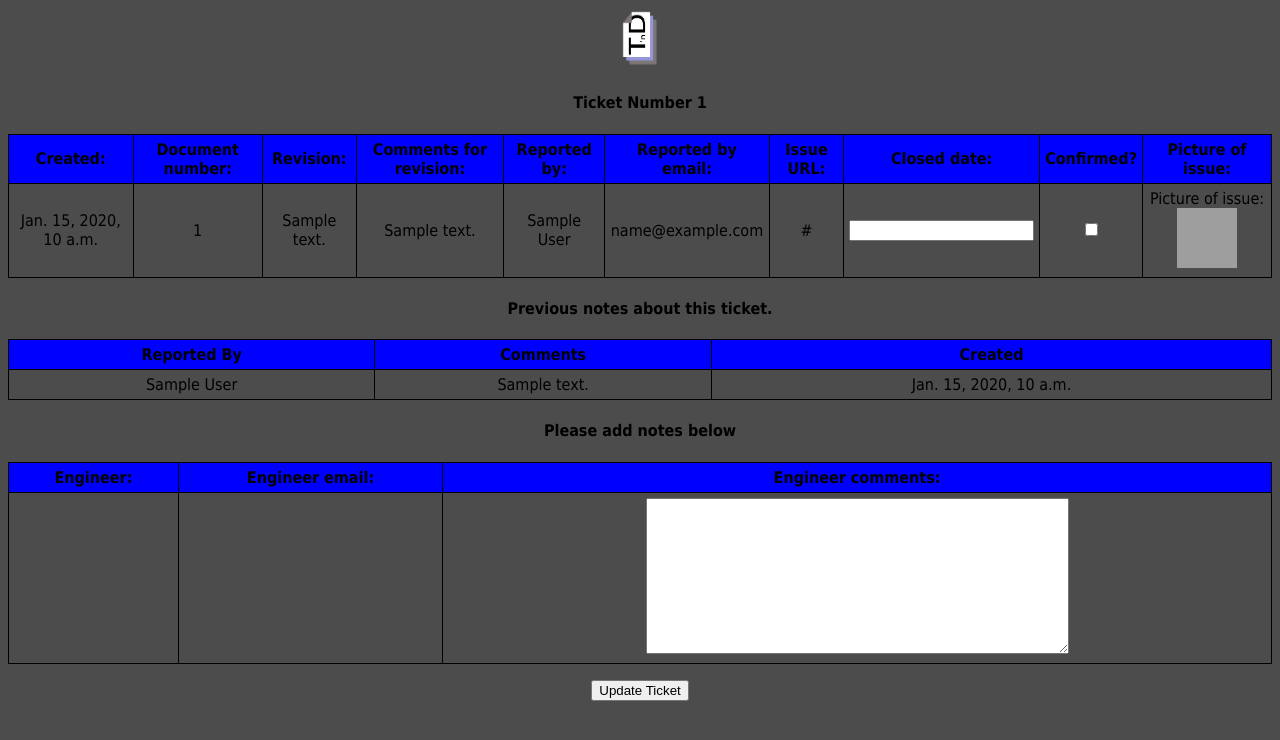
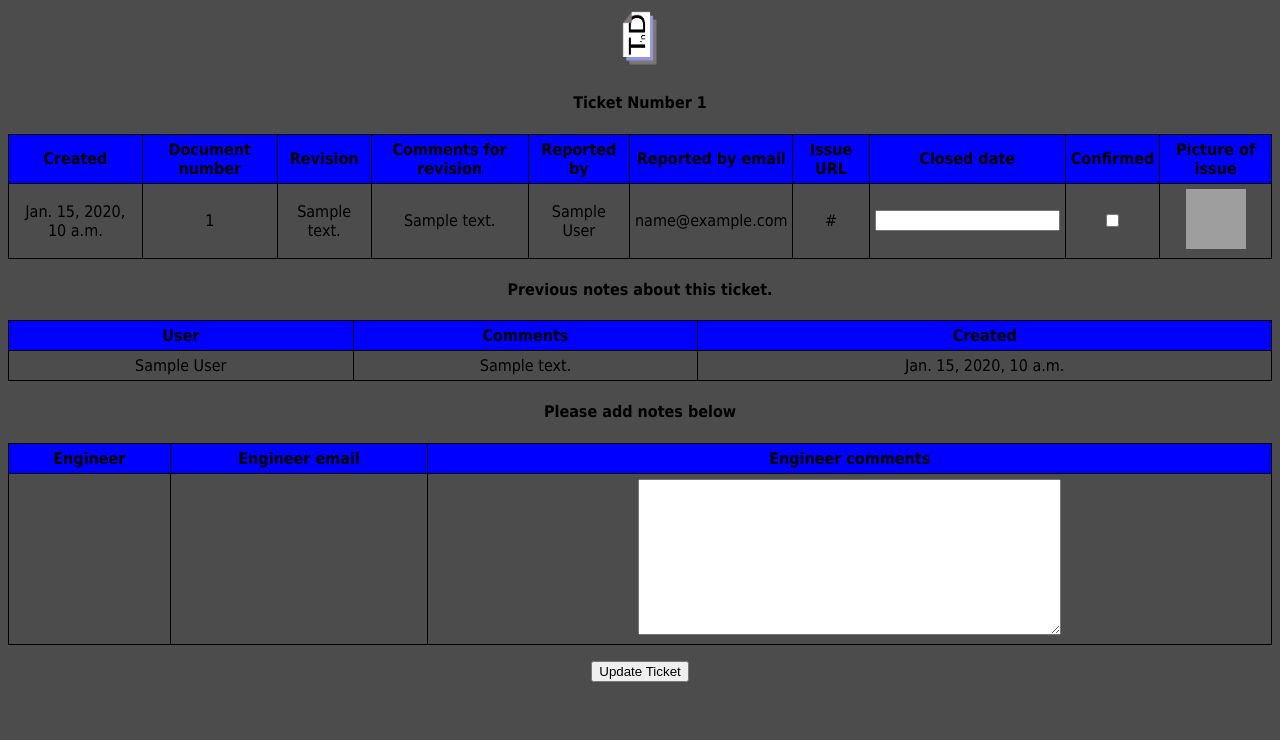
Before and after one commit to globedasher/ticketsndocs, a Django app: template apps/tickets/templates/tickets/form.html in a window 1280 px wide. Shown: the top 740 px of the page. Run offline with Django 3.2, Linux system fonts and the light colour scheme; the template is opened without the code that fills it: most values are stand-ins (such as "Sample title", 1, 10 or a date in 2020); lists and menus that the app fills with data are empty; grey boxes are pictures that could not be loaded.

Commit message:
More updates

```diff
--- a/apps/tickets/templates/tickets/form.html
+++ b/apps/tickets/templates/tickets/form.html
@@ -23,16 +23,16 @@ table, th, td {
 <h4>Ticket Number {{ ticket.id }}</h4>
 <table>
   <tr>
-    <th>Created:</th>
-    <th>Document number:</th>
-    <th>Revision:</th>
-    <th>Comments for revision:</th>
-    <th>Reported by:</th>
-    <th>Reported by email:</th>
-    <th>Issue URL:</th>
-    <th>Closed date:</th>
-    <th>Confirmed?</th>
-    <th>Picture of issue:</th>
+    <th>Created</th>
+    <th>Document number</th>
+    <th>Revision</th>
+    <th>Comments for revision</th>
+    <th>Reported by</th>
+    <th>Reported by email</th>
+    <th>Issue URL</th>
+    <th>Closed date</th>
+    <th>Confirmed</th>
+    <th>Picture of issue</th>
   </tr>
   <tr>
     <td>{{ ticket.created_at }}</td>
@@ -44,16 +44,13 @@ table, th, td {
     <td>{{ ticket.url_of_issue }}</td>
     <td><input type="text" name="closed_date"></td>
     <td><input type="checkbox" name="confirmed"></td>
-    <td>Picture of issue:
-    <!-- I want to display a picture loaded to the database here... -->
-    <img src="{{ ticket.pic_of_issue }}" alt="No image"
-      style="width:60px;height:60px;"></td>
+    <td><img src="{{ ticket.pic_of_issue }}" alt="No image" style="width:60px;height:60px;"></td>
   </tr>
 </table>
 <h4>Previous notes about this ticket.</h4>
 <table>
   <tr>
-    <th>Reported By</th>
+    <th>User</th>
     <th>Comments</th>
     <th>Created</th>
   </tr>
@@ -72,9 +69,9 @@ table, th, td {
   <h4>Please add notes below</h4>
   <table>
     <tr>
-      <th>Engineer:</th>
-      <th>Engineer email:</th>
-      <th>Engineer comments:</th>
+      <th>Engineer</th>
+      <th>Engineer email</th>
+      <th>Engineer comments</th>
     </tr>
     <tr>
       <td>{{ user.first_name }} {{ user.last_name }}</td>
```
